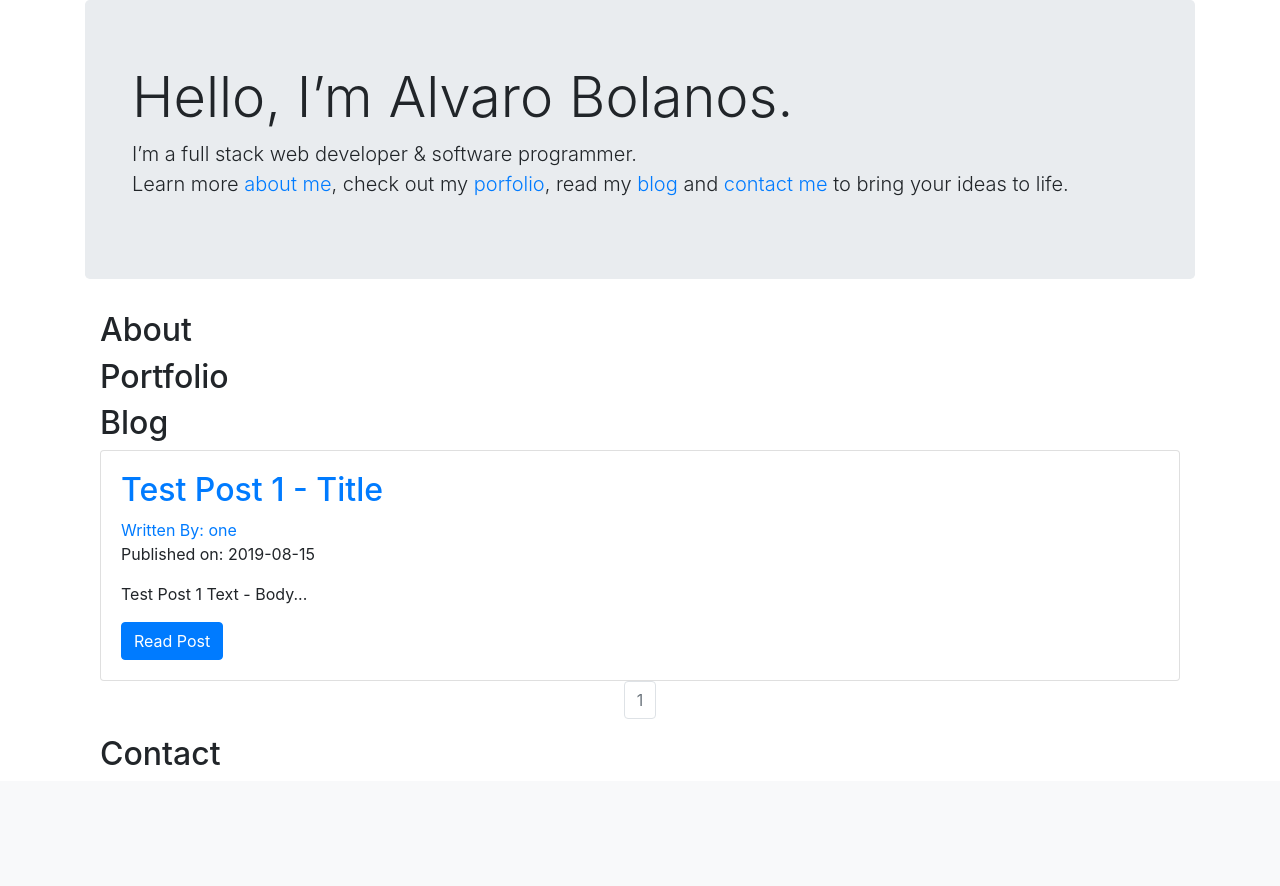
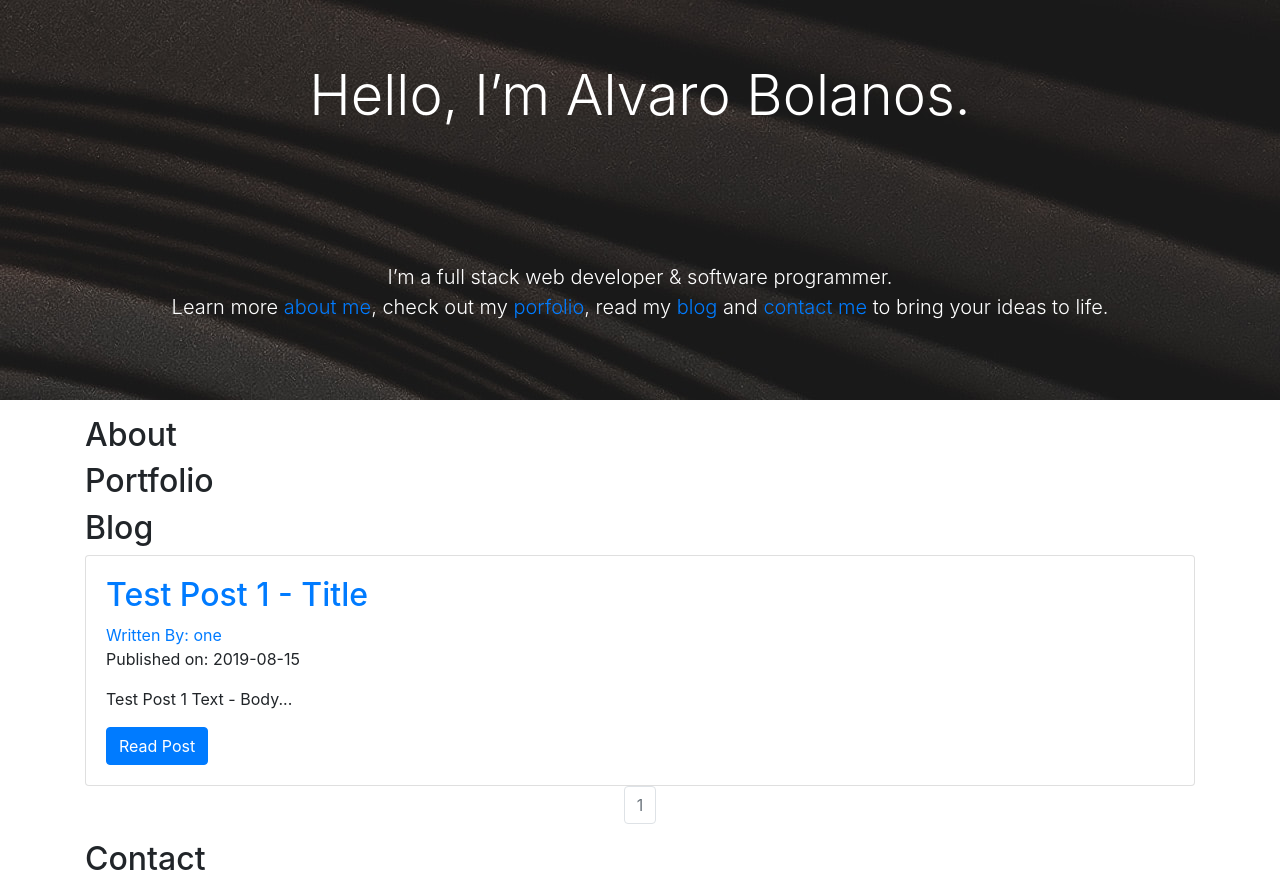
Before and after one commit to alvarobolanos/alvaro-portfolio, a Flask app: page / in a window 1280 px wide. Shown: the part 56-942 px from the top of the page. Before the commit the page ends 821 px from the top, so only its background shows below. Run offline with Flask 2, Linux system fonts and the light colour scheme; data comes from the database, SQL or seed files in the repository; some libraries are stand-ins or nearby versions.

Commit message:
Added custom stylesheet

```diff
--- /dev/null
+++ b/website/static/css/style.css
@@ -0,0 +1,33 @@
+div#hero {
+    background-image: url("../images/hero_img.jpg");
+    margin-bottom: 1rem;
+}
+
+div#hero > div.container {
+    height: 50vh;
+    width: auto;
+}
+
+div.hero_text_wrap {
+    display: flex;
+    flex-direction: column;
+    height: inherit;
+    width: 100%;
+}
+
+div.hero_title {
+    margin: auto;
+    position: relative;
+}
+
+div.hero_text {
+    margin: auto;
+    position: relative;
+}
+
+
+h1.display-4, p.lead{
+    color: white;
+    text-align: center;
+    vertical-align: middle;
+}
--- a/website/templates/base.html
+++ b/website/templates/base.html
@@ -12,6 +12,8 @@
     <script src="https://code.jquery.com/jquery-3.3.1.slim.min.js" integrity="sha384-q8i/X+965DzO0rT7abK41JStQIAqVgRVzpbzo5smXKp4YfRvH+8abtTE1Pi6jizo" crossorigin="anonymous"></script>
     <script src="https://cdnjs.cloudflare.com/ajax/libs/popper.js/1.14.7/umd/popper.min.js" integrity="sha384-UO2eT0CpHqdSJQ6hJty5KVphtPhzWj9WO1clHTMGa3JDZwrnQq4sF86dIHNDz0W1" crossorigin="anonymous"></script>
     <script src="https://stackpath.bootstrapcdn.com/bootstrap/4.3.1/js/bootstrap.min.js" integrity="sha384-JjSmVgyd0p3pXB1rRibZUAYoIIy6OrQ6VrjIEaFf/nJGzIxFDsf4x0xIM+B07jRM" crossorigin="anonymous"></script>
+
+    <link rel="stylesheet" href="../static/css/style.css">
 
     <meta charset="UTF-8">
     <meta name="viewport" content="width=device-width, initial-scale=1.0">
@@ -47,12 +49,12 @@
             </ul>
         </div>
     </nav>
-
-    <div class="container">
+<!--
+    <div class="container"> -->
         {% block content %}
 
         {% endblock content %}
-    </div>
+    <!-- </div> -->
 
 </body>
 <footer>
--- a/website/templates/index.html
+++ b/website/templates/index.html
@@ -2,12 +2,18 @@
 {% block content %}
 
 <!-- Hero -->
-<div class="jumbotron">
+<div id="hero">
     <div class="container">
-        <h1 class="display-4">Hello, I’m Alvaro Bolanos.</h1>
-        <p class="lead">I’m a full stack web developer & software programmer. <br>
-            <!-- I incorporate UI/UX and SEM into my work. <br> -->
-            Learn more <a href="#about">about me</a>, check out my <a href="#portfolio">porfolio</a>, read my <a href="#blog">blog</a> and <a href="#contact">contact me</a> to bring your ideas to life. </p>
+        <div class="hero_text_wrap">
+            <div class="hero_title">
+                <h1 class="display-4">Hello, I’m Alvaro Bolanos.</h1>
+            </div>
+            <div class="hero_text">
+                <p class="lead">I’m a full stack web developer & software programmer. <br>
+                Learn more <a href="#about">about me</a>, check out my <a href="#portfolio">porfolio</a>, read my <a href="#blog">blog</a> and <a href="#contact">contact me</a> to bring your ideas to life.
+                </p>
+            </div>
+        </div>
     </div>
 </div>
 
```
Also changed, not shown: website/static/images/hero_img.jpg (added).
